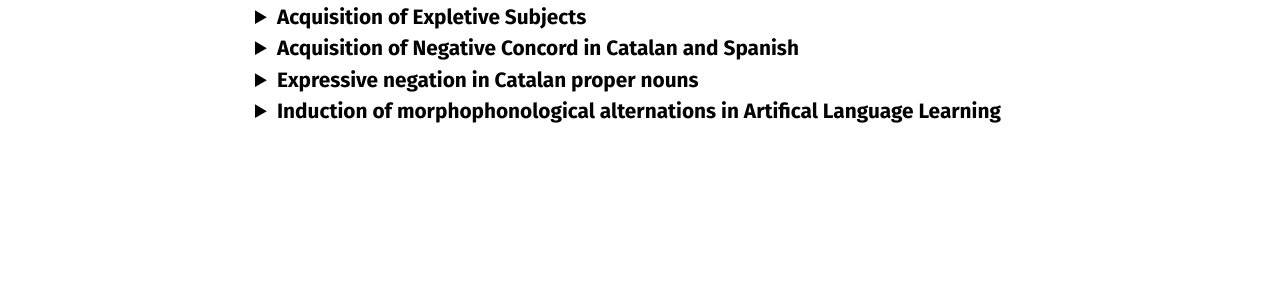
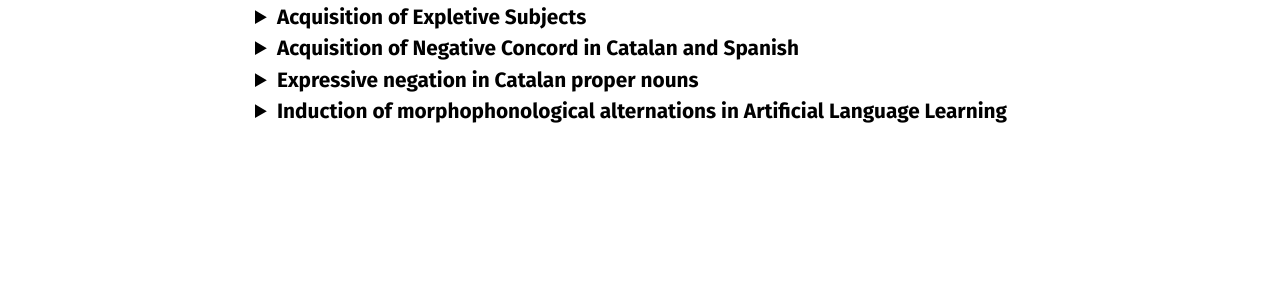
Before and after one commit to nuria-bosch/nuria-bosch.github.io, a Jekyll site: the page built from _pages/projects.md, in a window 1280 px wide. Shown: the part 243-534 px from the top of the page. Built offline with Jekyll 4.4.1, drawn with Linux system fonts in a browser that asks for light colours; some web fonts are replaced; comment, search, counter and statistics services are not loaded; a style sheet for code colours, icons or effects is not loaded.

Commit message:
Update projects.md

```diff
--- a/_pages/projects.md
+++ b/_pages/projects.md
@@ -36,7 +36,7 @@ horizontal: false
 </details>
 
 <details>
-  <summary class="project-title">Induction of morphophonological alternations in Artifical Language Learning</summary>
+  <summary class="project-title">Induction of morphophonological alternations in Artificial Language Learning</summary>
   <h4>You can add a header</h4>
   <p>You can add text within a collapsed section.</p>
 </details>
```
